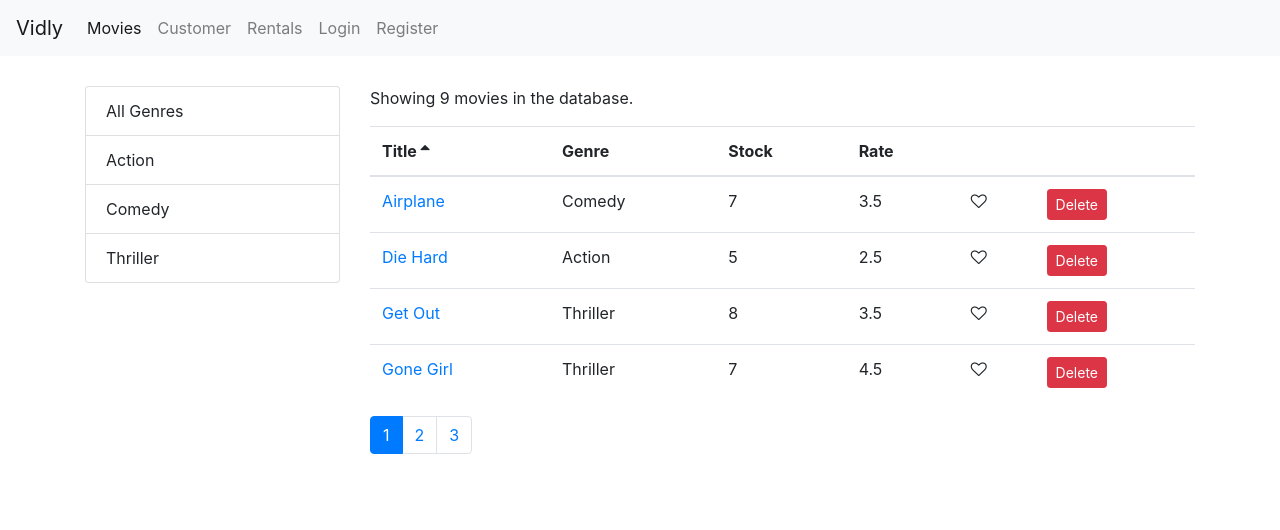
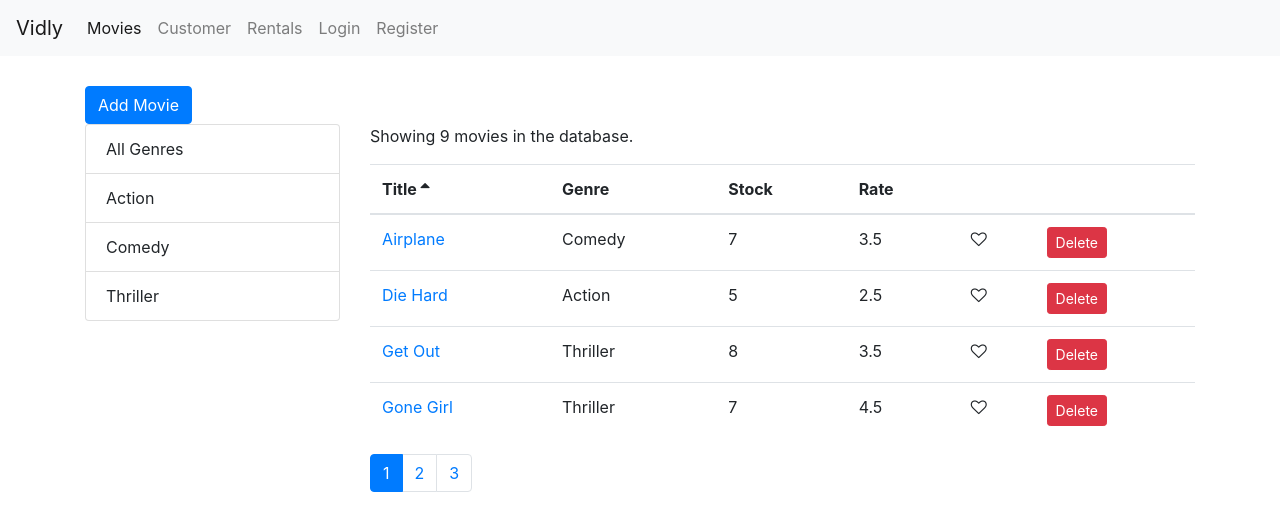
Before and after one commit to mrehanabbasi/vidly, a React (Create React App) app: page /movies in a window 1280 px wide. Shown: the top 530 px of the page. Built offline with nearby package versions, Linux system fonts and the light colour scheme.

Commit message:
make preparation for MovieForm

```diff
--- a/src/components/movies.jsx
+++ b/src/components/movies.jsx
@@ -81,6 +81,8 @@ class Movies extends Component {
     const { totalCount, data: movies } = this.getPagedData();
 
     return (
+      <React.Fragment>
+        <button className="btn btn-primary">Add Movie</button>
         <div className="row">
           <div className="col-3">
             <ListGroup
@@ -106,6 +108,7 @@ class Movies extends Component {
             />
           </div>
         </div>
+      </React.Fragment>
     );
   }
 }
```
Lines whose indentation alone changed are shown as unchanged.
